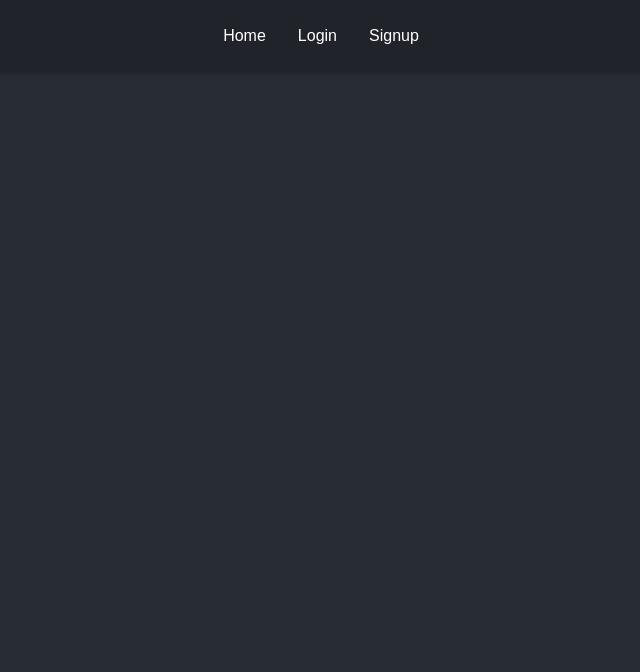
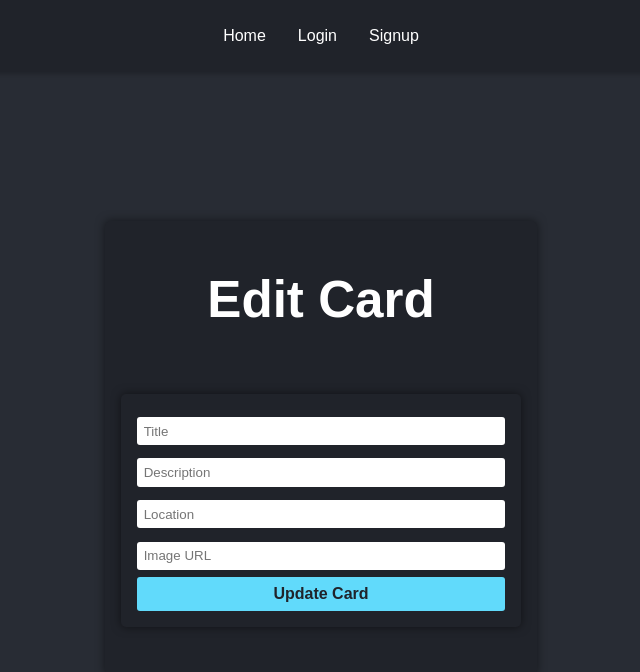
Before and after one commit to Hackerdude374/Mafia-III-Card-App, a React (Vite) app in the folder frontend/mafia-iii-card-app/: page /edit-card/1 in a window 1280 px wide. Before the commit this address had no page. Shown: the top 672 px of the page, without its empty margins (319-959 px from the left). Built offline with nearby package versions, Linux system fonts and the light colour scheme; no server answers.

Commit message:
working edit and delete

```diff
--- a/frontend/mafia-iii-card-app/src/Router.tsx
+++ b/frontend/mafia-iii-card-app/src/Router.tsx
@@ -5,6 +5,7 @@ import Login from './pages/Login';
 import Signup from './pages/Signup';
 import Profile from './pages/Profile';
 import AddCard from './pages/AddCard';
+import EditCard from './pages/EditCard';
 import Navbar from './components/Navbar';
 
 const AppRouter: React.FC = () => {
@@ -18,6 +19,7 @@ const AppRouter: React.FC = () => {
           <Route path="/signup" element={<Signup />} />
           <Route path="/profile" element={<Profile />} />
           <Route path="/add-card" element={<AddCard />} />
+          <Route path="/edit-card/:id" element={<EditCard />} />
         </Routes>
       </div>
     </Router>
--- a/frontend/mafia-iii-card-app/src/api.js
+++ b/frontend/mafia-iii-card-app/src/api.js
@@ -24,3 +24,7 @@ export const unlikeCard = (cardId) => api.delete(`/cards/${cardId}/unlike`);
 export const undislikeCard = (cardId) => api.delete(`/cards/${cardId}/undislike`);
 export const loginUser = (credentials) => api.post('/users/login', credentials);
 export const registerUser = (userData) => api.post('/users/signup', userData);
+//export const updateCard = (cardId, cardData) => api.put(`/cards/${cardId}`, cardData);
+export const deleteCard = (cardId) => api.delete(`/cards/${cardId}`);
+export const fetchCard = (cardId) => api.get(`/cards/${cardId}`);
+export const updateCard = (cardId, cardData) => api.put(`/cards/${cardId}`, cardData);
--- /dev/null
+++ b/frontend/mafia-iii-card-app/src/pages/EditCard.tsx
@@ -0,0 +1,86 @@
+import React, { useEffect, useState } from 'react';
+import { useNavigate, useParams } from 'react-router-dom';
+import { updateCard, fetchCard } from '../api';
+
+const EditCard: React.FC = () => {
+  const { id } = useParams<{ id: string }>();
+  const [title, setTitle] = useState('');
+  const [description, setDescription] = useState('');
+  const [location, setLocation] = useState('');
+  const [image, setImage] = useState('');
+  const navigate = useNavigate();
+
+  useEffect(() => {
+    const getCardDetails = async () => {
+      try {
+        const { data } = await fetchCard(id);
+        setTitle(data.title);
+        setDescription(data.description);
+        setLocation(data.location);
+        setImage(data.image);
+      } catch (err) {
+        console.error('Error fetching card details:', err);
+        alert('Failed to fetch card details.');
+      }
+    };
+
+    getCardDetails();
+  }, [id]);
+
+  const handleSubmit = async (e: React.FormEvent) => {
+    e.preventDefault();
+    try {
+      const updatedCard = {
+        title,
+        description,
+        location,
+        image,
+      };
+      await updateCard(id, updatedCard);
+      alert('Card updated successfully!');
+      navigate('/');
+    } catch (err) {
+      console.error('Error updating card:', err);
+      alert('Failed to update card.');
+    }
+  };
+
+  return (
+    <div className="container">
+      <h1>Edit Card</h1>
+      <form onSubmit={handleSubmit}>
+        <input
+          type="text"
+          placeholder="Title"
+          value={title}
+          onChange={(e) => setTitle(e.target.value)}
+          required
+        />
+        <input
+          type="text"
+          placeholder="Description"
+          value={description}
+          onChange={(e) => setDescription(e.target.value)}
+          required
+        />
+        <input
+          type="text"
+          placeholder="Location"
+          value={location}
+          onChange={(e) => setLocation(e.target.value)}
+          required
+        />
+        <input
+          type="text"
+          placeholder="Image URL"
+          value={image}
+          onChange={(e) => setImage(e.target.value)}
+          required
+        />
+        <button type="submit">Update Card</button>
+      </form>
+    </div>
+  );
+};
+
+export default EditCard;
--- a/frontend/mafia-iii-card-app/src/pages/Home.tsx
+++ b/frontend/mafia-iii-card-app/src/pages/Home.tsx
@@ -1,17 +1,19 @@
 import React, { useEffect, useState } from 'react';
-import { fetchCards, fetchFavorites, addFavorite, removeFavorite, likeCard, dislikeCard, unlikeCard, undislikeCard } from '../api';
+import { fetchCards, fetchFavorites, addFavorite, removeFavorite, likeCard, dislikeCard, unlikeCard, undislikeCard, deleteCard } from '../api';
 import { useAuth } from '../AuthContext';
 import { FontAwesomeIcon } from '@fortawesome/react-fontawesome';
-import { faHeart as solidHeart, faThumbsUp, faThumbsDown } from '@fortawesome/free-solid-svg-icons';
+import { faHeart as solidHeart, faThumbsUp, faThumbsDown, faEdit, faTrash } from '@fortawesome/free-solid-svg-icons';
 import { faHeart as regularHeart } from '@fortawesome/free-regular-svg-icons';
 import AddCardButton from '../components/AddCardButton';
+import { useNavigate } from 'react-router-dom';
 
 const Home: React.FC = () => {
   const [cards, setCards] = useState([]);
   const [favorites, setFavorites] = useState<number[]>([]);
   const [likesDislikes, setLikesDislikes] = useState<{ [key: number]: 'like' | 'dislike' | null }>({});
   const [searchQuery, setSearchQuery] = useState('');
-  const { isAuthenticated } = useAuth();
+  const { isAuthenticated, user } = useAuth();
+  const navigate = useNavigate();
 
   useEffect(() => {
     const getCardsAndFavorites = async () => {
@@ -20,11 +22,15 @@ const Home: React.FC = () => {
         setCards(cardsData);
 
         if (isAuthenticated) {
-          const { data: favoritesData } = await fetchFavorites();
-          setFavorites(favoritesData.map((fav: any) => fav.id)); // Assuming 'id' is the card ID
+          try {
+            const { data: favoritesData } = await fetchFavorites();
+            setFavorites(favoritesData.map((fav: any) => fav.id)); // Assuming 'id' is the card ID
+          } catch (err) {
+            console.error('Error fetching favorites:', err);
+          }
         }
       } catch (err) {
-        console.error(err);
+        console.error('Error fetching cards:', err);
       }
     };
 
@@ -37,7 +43,7 @@ const Home: React.FC = () => {
       setFavorites([...favorites, cardId]);
       alert('Card favorited successfully!');
     } catch (err) {
-      console.error(err);
+      console.error('Error favoriting card:', err);
       if (err.response && err.response.data.message === 'Card already favorited') {
         alert('Card already favorited!');
       } else {
@@ -52,7 +58,7 @@ const Home: React.FC = () => {
       setFavorites(favorites.filter((id) => id !== cardId));
       alert('Card unfavorited successfully!');
     } catch (err) {
-      console.error(err);
+      console.error('Error unfavoriting card:', err);
       alert('Failed to unfavorite card.');
     }
   };
@@ -97,6 +103,21 @@ const Home: React.FC = () => {
     }
   };
 
+  const handleEdit = (cardId: number) => {
+    navigate(`/edit-card/${cardId}`);
+  };
+
+  const handleDelete = async (cardId: number) => {
+    try {
+      await deleteCard(cardId);
+      setCards(cards.filter(card => card.id !== cardId));
+      alert('Card deleted successfully!');
+    } catch (err) {
+      console.error('Error deleting card:', err);
+      alert('Failed to delete card.');
+    }
+  };
+
   const filteredCards = cards.filter(card =>
     card.title.toLowerCase().includes(searchQuery.toLowerCase()) ||
     card.description.toLowerCase().includes(searchQuery.toLowerCase()) ||
@@ -138,6 +159,16 @@ const Home: React.FC = () => {
                       <FontAwesomeIcon icon={regularHeart} color="gray" />
                     </button>
                   )}
+                  {user && user.id === card.user_id && (
+                    <>
+                      <button onClick={() => handleEdit(card.id)}>
+                        <FontAwesomeIcon icon={faEdit} color="blue" />
+                      </button>
+                      <button onClick={() => handleDelete(card.id)}>
+                        <FontAwesomeIcon icon={faTrash} color="red" />
+                      </button>
+                    </>
+                  )}
                 </>
               )}
             </div>
--- a/frontend/mafia-iii-card-app/src/pages/Profile.tsx
+++ b/frontend/mafia-iii-card-app/src/pages/Profile.tsx
@@ -1,31 +1,30 @@
 import React, { useEffect, useState } from 'react';
-import { fetchFavorites, removeFavorite, fetchUserCards } from '../api';
+import { fetchFavorites, fetchUserCards, removeFavorite, deleteCard } from '../api';
 import { FontAwesomeIcon } from '@fortawesome/react-fontawesome';
-import { faHeart as solidHeart, faThumbsUp, faThumbsDown } from '@fortawesome/free-solid-svg-icons';
-import { faHeart as regularHeart } from '@fortawesome/free-regular-svg-icons';
+import { faHeart as solidHeart, faEdit, faTrash } from '@fortawesome/free-solid-svg-icons';
+import { useNavigate } from 'react-router-dom';
 
 const Profile: React.FC = () => {
   const [favorites, setFavorites] = useState([]);
   const [userCards, setUserCards] = useState([]);
+  const navigate = useNavigate();
 
   useEffect(() => {
     const getFavorites = async () => {
       try {
         const { data } = await fetchFavorites();
-        console.log('Fetched favorites:', data); // Debugging
         setFavorites(data);
       } catch (err) {
-        console.error(err);
+        console.error('Error fetching favorites:', err);
       }
     };
 
     const getUserCards = async () => {
       try {
         const { data } = await fetchUserCards();
-        console.log('Fetched user cards:', data); // Debugging
         setUserCards(data);
       } catch (err) {
-        console.error(err);
+        console.error('Error fetching user cards:', err);
       }
     };
 
@@ -35,13 +34,27 @@ const Profile: React.FC = () => {
 
   const handleUnfavorite = async (cardId: number) => {
     try {
-      const response = await removeFavorite(cardId);
-      console.log('Unfavorite response:', response); // Debugging
+      await removeFavorite(cardId);
       setFavorites(favorites.filter((card) => card.id !== cardId));
       alert('Card unfavorited successfully!');
     } catch (err) {
-      console.error(err);
+      console.error('Error unfavoriting card:', err);
       alert('Failed to unfavorite card.');
+    }
+  };
+
+  const handleEdit = (cardId: number) => {
+    navigate(`/edit-card/${cardId}`);
+  };
+
+  const handleDelete = async (cardId: number) => {
+    try {
+      await deleteCard(cardId);
+      setUserCards(userCards.filter(card => card.id !== cardId));
+      alert('Card deleted successfully!');
+    } catch (err) {
+      console.error('Error deleting card:', err);
+      alert('Failed to delete card.');
     }
   };
 
@@ -57,15 +70,9 @@ const Profile: React.FC = () => {
             <p>{card.description}</p>
             <p>{card.location}</p>
             <img src={card.image} alt={card.title} />
-            <div className="card-actions">
-              <button onClick={() => handleUnfavorite(card.id)}>
-                <FontAwesomeIcon icon={solidHeart} color="red" />
-              </button>
-              <div className="likes-dislikes">
-                <FontAwesomeIcon icon={faThumbsUp} color={card.likes > 0 ? 'green' : 'gray'} /> {card.likes}
-                <FontAwesomeIcon icon={faThumbsDown} color={card.dislikes > 0 ? 'red' : 'gray'} /> {card.dislikes}
-              </div>
-            </div>
+            <button onClick={() => handleUnfavorite(card.id)}>
+              <FontAwesomeIcon icon={solidHeart} color="red" />
+            </button>
           </div>
         ))}
       </div>
@@ -78,9 +85,13 @@ const Profile: React.FC = () => {
             <p>{card.description}</p>
             <p>{card.location}</p>
             <img src={card.image} alt={card.title} />
-            <div className="likes-dislikes">
-              <FontAwesomeIcon icon={faThumbsUp} color={card.likes > 0 ? 'green' : 'gray'} /> {card.likes}
-              <FontAwesomeIcon icon={faThumbsDown} color={card.dislikes > 0 ? 'red' : 'gray'} /> {card.dislikes}
+            <div className="card-actions">
+              <button onClick={() => handleEdit(card.id)}>
+                <FontAwesomeIcon icon={faEdit} color="blue" />
+              </button>
+              <button onClick={() => handleDelete(card.id)}>
+                <FontAwesomeIcon icon={faTrash} color="red" />
+              </button>
             </div>
           </div>
         ))}
```
Also changed, not shown: 1 other file (tests, documents, lock files or other folders).
